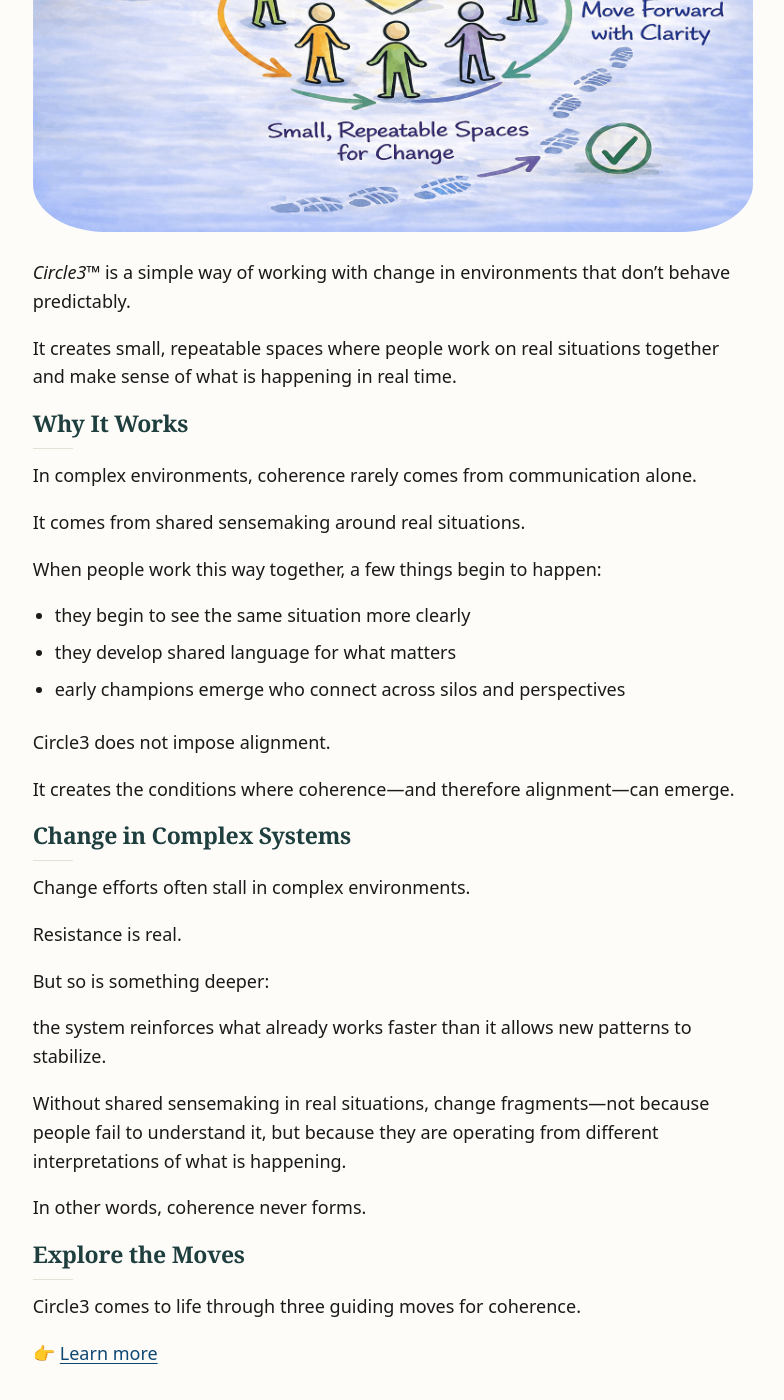
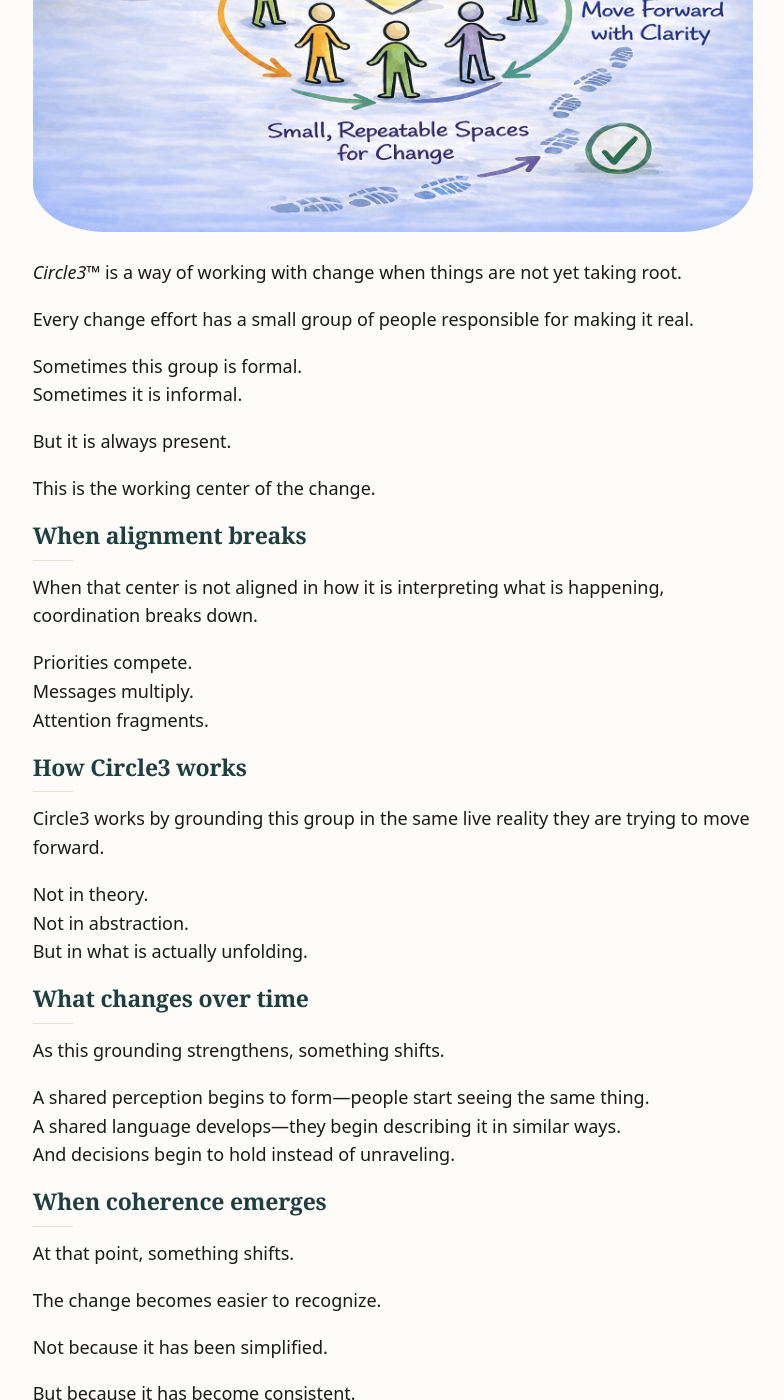
Before and after one commit to basil-family-lab/circle, a Jekyll site: the page built from method.md, in a window 1280 px wide and 1400 px high, scrolled down 362 px. Shown: the whole window, without its empty margins (247-1031 px from the left). Built offline with Jekyll 4.4.1, drawn with Linux system fonts in a browser that asks for light colours; some of the changed text lies outside the part shown.

Commit message:
refactor: homepage lead in + method

```diff
--- a/method.md
+++ b/method.md
@@ -1,51 +1,72 @@
 ---
 layout: default
 title: What is Circle3?
-description: Circle3 helps leaders create coherence, alignment, and momentum in complex environments where change doesn’t follow a plan.
+description: Circle3 is a way of working with change when things are not yet taking root.
 permalink: /method/
 css_id: method
 ---
 
-# What is Circle3
+# What is Circle3?
 
 ![Circle3](/images/method.png)
 
-*Circle3™* is a simple way of working with change in environments that don’t behave predictably.
+*Circle3™* is a way of working with change when things are not yet taking root.
 
-It creates small, repeatable spaces where people work on real situations together and make sense of what is happening in real time.
+Every change effort has a small group of people responsible for making it real.
 
-## Why It Works
+Sometimes this group is formal.
+Sometimes it is informal.
 
-In complex environments, coherence rarely comes from communication alone.
+But it is always present.
 
-It comes from shared sensemaking around real situations.
+This is the working center of the change.
 
-When people work this way together, a few things begin to happen:
+## When alignment breaks
 
-- they begin to see the same situation more clearly
-- they develop shared language for what matters
-- early champions emerge who connect across silos and perspectives
+When that center is not aligned in how it is interpreting what is happening, coordination breaks down.
 
-Circle3 does not impose alignment.
+Priorities compete.
+Messages multiply.
+Attention fragments.
 
-It creates the conditions where coherence—and therefore alignment—can emerge.
+## How Circle3 works
 
-## Change in Complex Systems
+Circle3 works by grounding this group in the same live reality they are trying to move forward.
 
-Change efforts often stall in complex environments.
+Not in theory.
+Not in abstraction.
+But in what is actually unfolding.
 
-Resistance is real.
+## What changes over time
 
-But so is something deeper:
+As this grounding strengthens, something shifts.
 
-the system reinforces what already works faster than it allows new patterns to stabilize.
+A shared perception begins to form—people start seeing the same thing.
+A shared language develops—they begin describing it in similar ways.
+And decisions begin to hold instead of unraveling.
 
-Without shared sensemaking in real situations, change fragments—not because people fail to understand it, but because they are operating from different interpretations of what is happening.
+## When coherence emerges
 
-In other words, coherence never forms.
+At that point, something shifts.
 
-## Explore the Moves
+The change becomes easier to recognize.
 
-Circle3 comes to life through three guiding moves for coherence.
+Not because it has been simplified.
+
+But because it has become consistent.
+
+A clearer signal begins to form.
+
+## What becomes possible next
+
+When this becomes visible:
+
+- others can recognize what is emerging more easily
+- they can decide when and how to engage
+- and it becomes easier to sponsor and reinforce the change in a way that strengthens what is forming, rather than fragmenting it
+
+## Unlocking the change
+
+There are three guiding moves that make this possible.
 
 👉 [Learn more](/moves/){: data-ga-event="learn_more" data-ga-label="method_to_moves"}
```
Also changed, not shown: index.md (+15 -11 lines).
